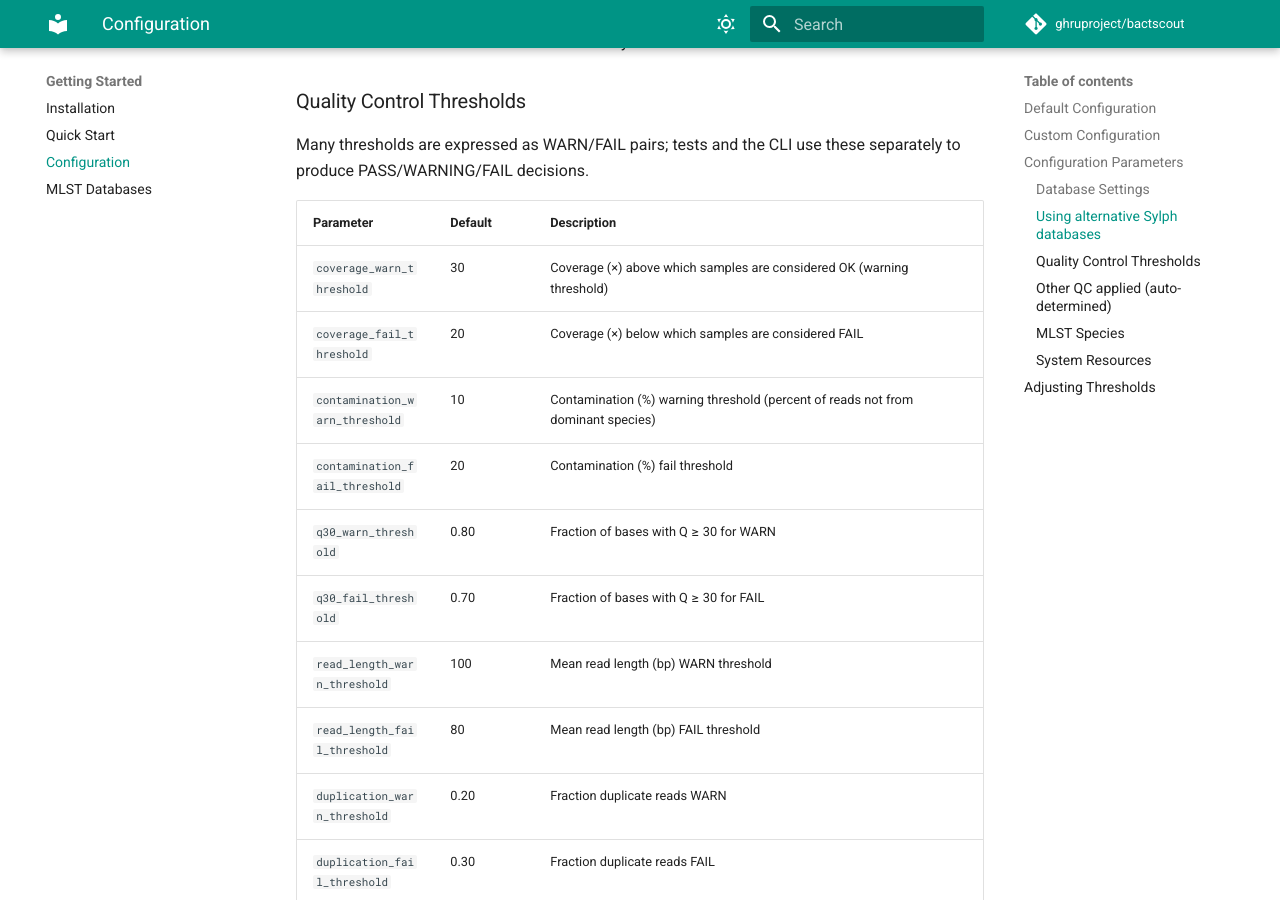
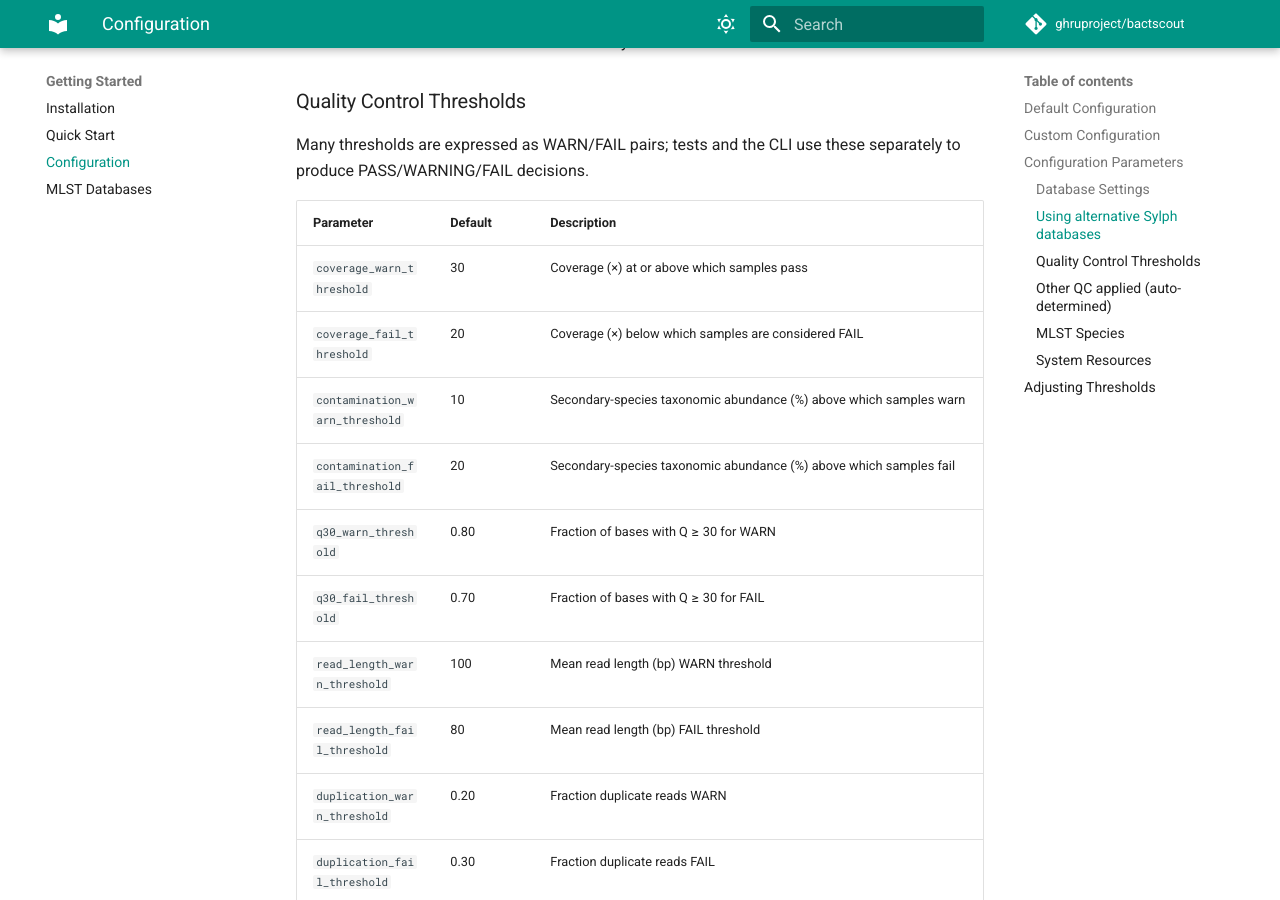
Before and after one commit to ghruproject/bactscout, an MkDocs documentation site: the page built from docs/getting-started/configuration.md, in a window 1280 px wide and 900 px high, scrolled down 2865 px. Built offline with MkDocs 1.6.1 and Material for MkDocs 9.7.7, drawn with Linux system fonts in a browser that asks for light colours; comment, search, counter and statistics services are not loaded; some of the changed text lies outside the part shown.

Commit message:
Clarify inclusive coverage and contamination threshold documentation

```diff
--- a/docs/getting-started/configuration.md
+++ b/docs/getting-started/configuration.md
@@ -19,7 +19,7 @@ sylph_db_url: 'http://faust.compbio.cs.cmu.edu/sylph-stuff/gtdb-r226-c1000-dbv1.
 coverage_warn_threshold: 30
 coverage_fail_threshold: 20
 
-# Contamination thresholds (% of top species, lower is more contaminated)
+# Contamination thresholds (% not assigned to the dominant detected species)
 contamination_warn_threshold: 10
 contamination_fail_threshold: 20
 
@@ -114,10 +114,10 @@ separately to produce PASS/WARNING/FAIL decisions.
 
 | Parameter | Default | Description |
 |-----------|---------|-------------|
-| `coverage_warn_threshold` | 30 | Coverage (×) above which samples are considered OK (warning threshold) |
+| `coverage_warn_threshold` | 30 | Coverage (×) at or above which samples pass |
 | `coverage_fail_threshold` | 20 | Coverage (×) below which samples are considered FAIL |
-| `contamination_warn_threshold` | 10 | Contamination (%) warning threshold (percent of reads not from dominant species) |
-| `contamination_fail_threshold` | 20 | Contamination (%) fail threshold |
+| `contamination_warn_threshold` | 10 | Secondary-species taxonomic abundance (%) above which samples warn |
+| `contamination_fail_threshold` | 20 | Secondary-species taxonomic abundance (%) above which samples fail |
 | `q30_warn_threshold` | 0.80 | Fraction of bases with Q ≥ 30 for WARN |
 | `q30_fail_threshold` | 0.70 | Fraction of bases with Q ≥ 30 for FAIL |
 | `read_length_warn_threshold` | 100 | Mean read length (bp) WARN threshold |
```
